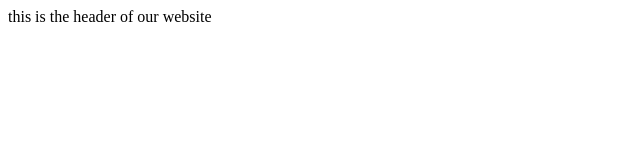
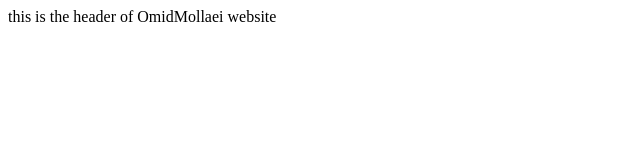
Before and after one commit to omidmollaei/git-repo-test2, a plain HTML site: page header.html in a window 1280 px wide. Shown: the full height of the page, 0-640 px from the left. Drawn offline with Linux system fonts and the light colour scheme.

Commit message:
update the header file from local machine

```diff
--- a/header.html
+++ b/header.html
@@ -3,7 +3,7 @@
 		<title>Header</title>
 	</head>
 	<body>
-		<p>this is the header of our website</p>
+		<p>this is the header of OmidMollaei website</p>
 	</body>
 
 </html>
```
